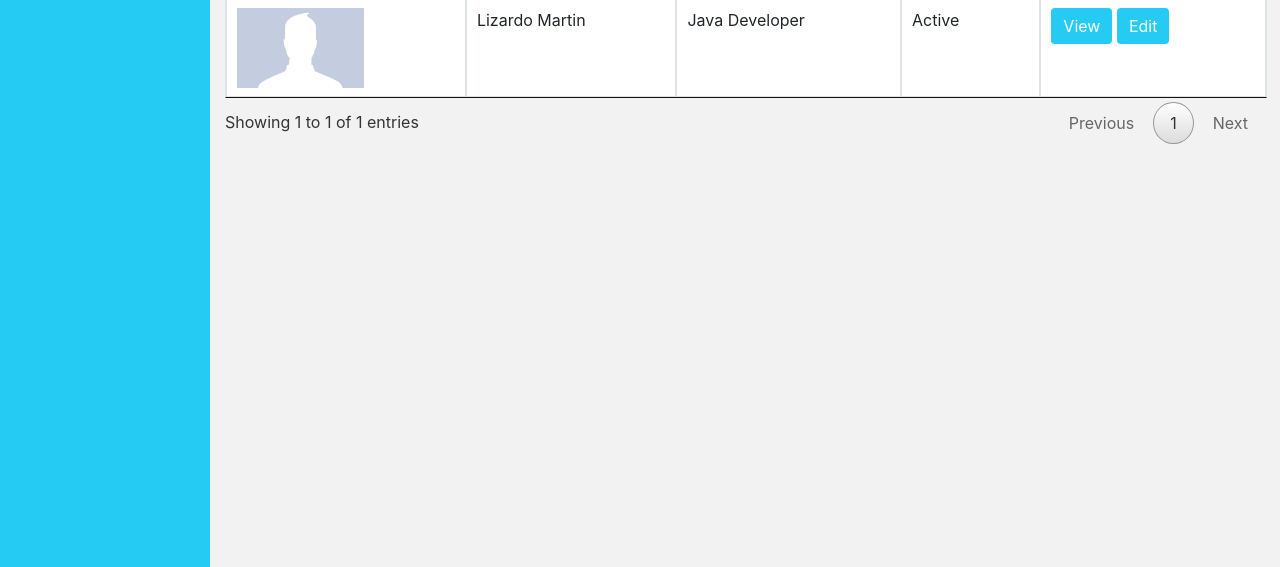
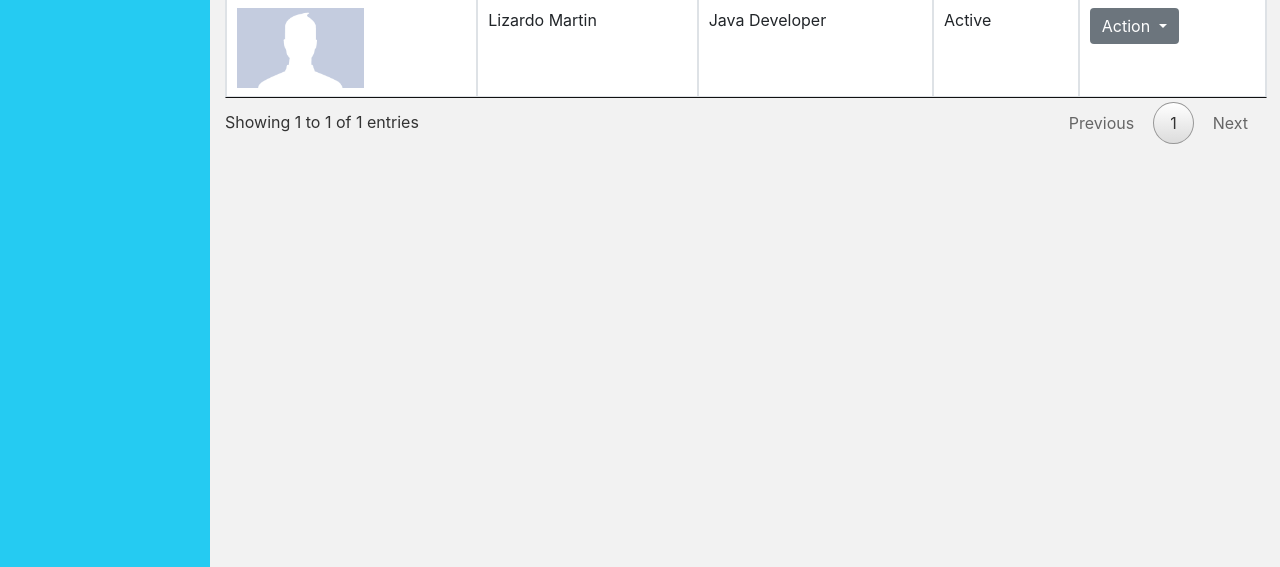
Before and after one commit to Jcarnecer/resume-management, a CodeIgniter app: page /resume-management/index.php/employee/index in a window 1280 px wide. Shown: the part 233-800 px from the top of the page. Run offline with CodeIgniter, Linux system fonts and the light colour scheme; data comes from the database, SQL or seed files in the repository; some libraries are stand-ins or nearby versions.

Commit message:
Fixed Action Button

```diff
--- a/application/views/employee/index.php
+++ b/application/views/employee/index.php
@@ -22,8 +22,17 @@
         <td><?=$employee->name?></td>
         <td><?=$employee->current_status?></td>
         <td>
-          <button type="button" class="btn custom-button" data-name="button-view" data-id="<?= $employee->id; ?>">View</button>
-          <a href="<?= base_url('employee/edit/'.$employee->id) ?>" class="btn custom-button" data-id="<?= $employee->id;?>" >Edit</a>
+           <div class="btn-group">
+           <button type="button" class="btn btn-secondary dropdown-toggle" data-toggle="dropdown" aria-haspopup="true" aria-expanded="false">
+              Action
+            </button>
+              <div class="dropdown-menu">
+                  <a class="dropdown-item" data-name="button-view" data-id="<?= $employee->id; ?>">View</a>
+                  <a href="<?= base_url('employee/edit/'.$employee->id) ?>" class="dropdown-item" data-id="<?= $employee->id;?>" >Edit</a>
+              </div>
+           </div>
+          <!-- <button type="button" class="btn custom-button" data-name="button-view" data-id="<?= $employee->id; ?>">View</button>
+          <a href="<?= base_url('employee/edit/'.$employee->id) ?>" class="btn custom-button" data-id="<?= $employee->id;?>" >Edit</a> -->
         </td>
       </tr>
       <?php endforeach; ?>
```
Also changed, not shown: application/views/applicant/index.php (+13 -2 lines), application/views/freelance/index.php (+13 -2 lines), application/views/intern/index.php (+13 -2 lines).
